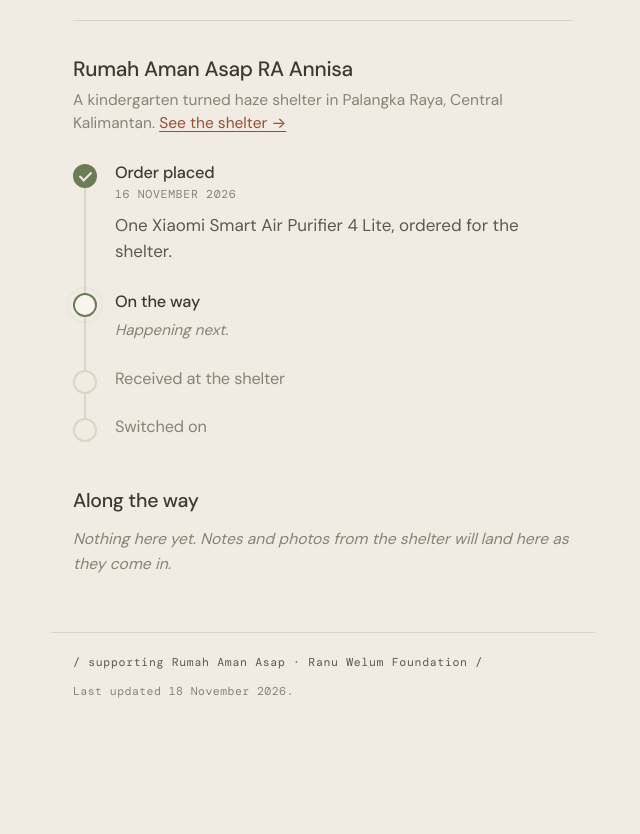
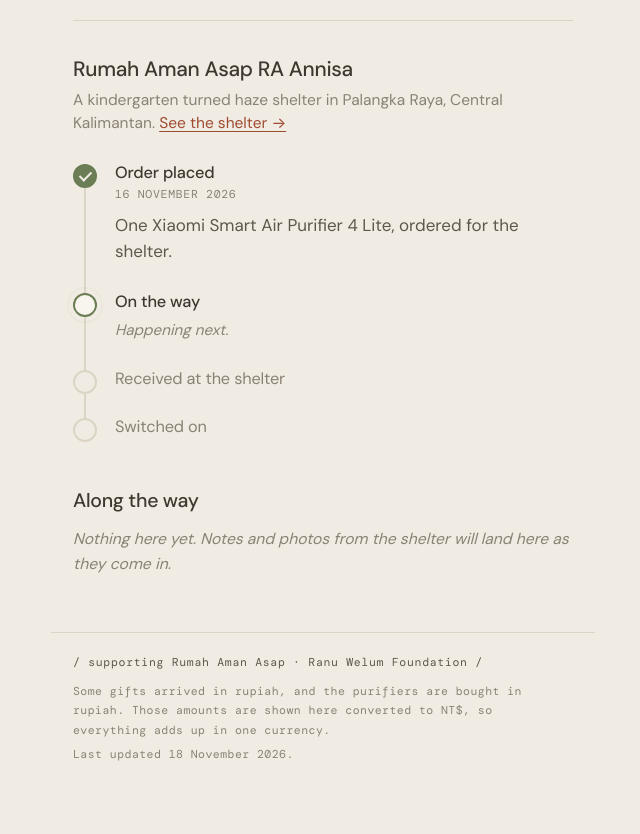
Before and after one commit to michelle-hartono/clean-air-for-borneo, a plain HTML site: page index.html in a window 1280 px wide. Shown: the part 2995-3829 px from the top of the page, without its empty margins (317-957 px from the left). Before the commit the page ends 3765 px from the top, so only its background shows below. Drawn offline with nearby package versions, Linux system fonts and the light colour scheme.

Commit message:
tracker: say plainly that rupiah figures are shown converted
NT$17,311 reads as exact but about NT$2,156 of it is a conversion, and
the purifiers are bought in rupiah too. One footer line, rather than
mixing currencies in a ledger that has to add up.

Co-Authored-By: Claude Opus 5 (1M context) <noreply@anthropic.com>

```diff
--- a/index.html
+++ b/index.html
@@ -617,6 +617,7 @@
 
 <footer class="col">
   <p class="supporting">/ supporting Rumah Aman Asap &middot; Ranu Welum Foundation /</p>
+  <p>Some gifts arrived in rupiah, and the purifiers are bought in rupiah. Those amounts are shown here converted to NT$, so everything adds up in one currency.</p>
   <p id="credits" hidden></p>
   <p id="updated"></p>
 </footer>
```
Also changed, not shown: 1 other file.
